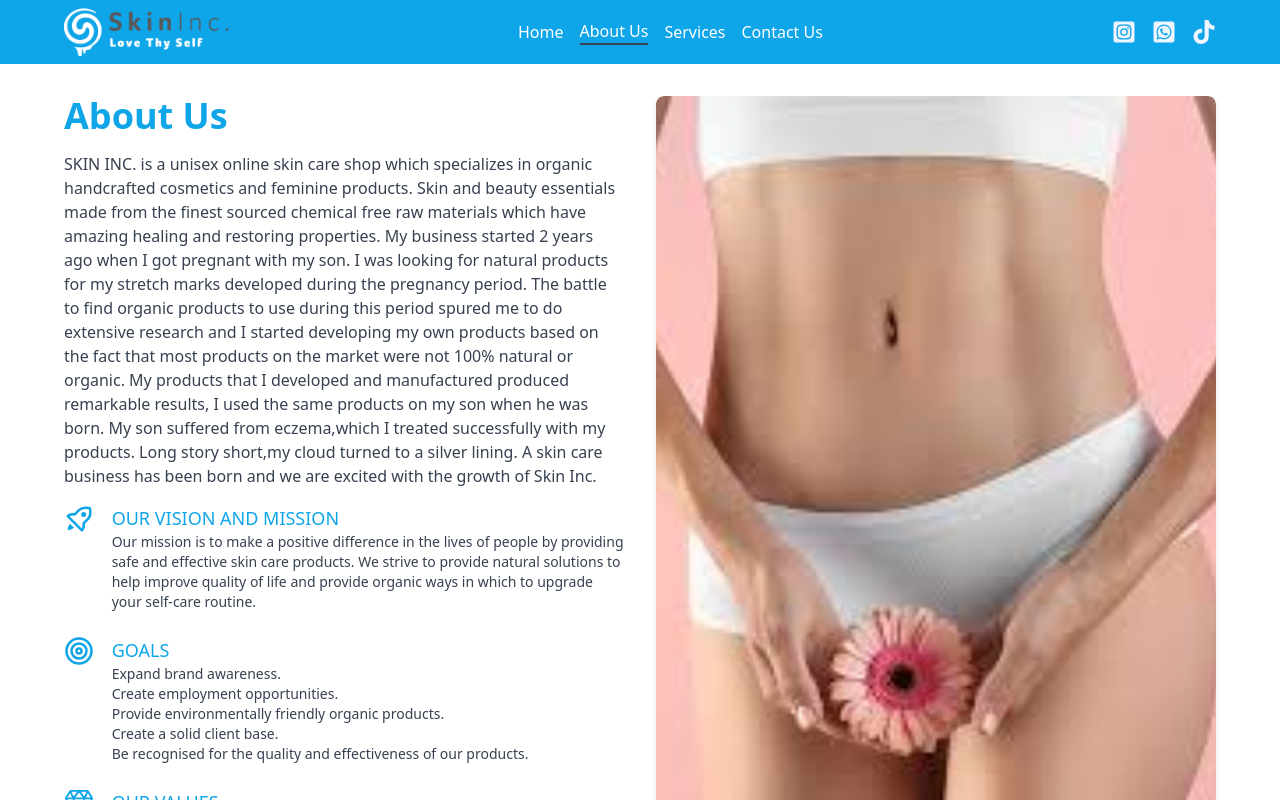
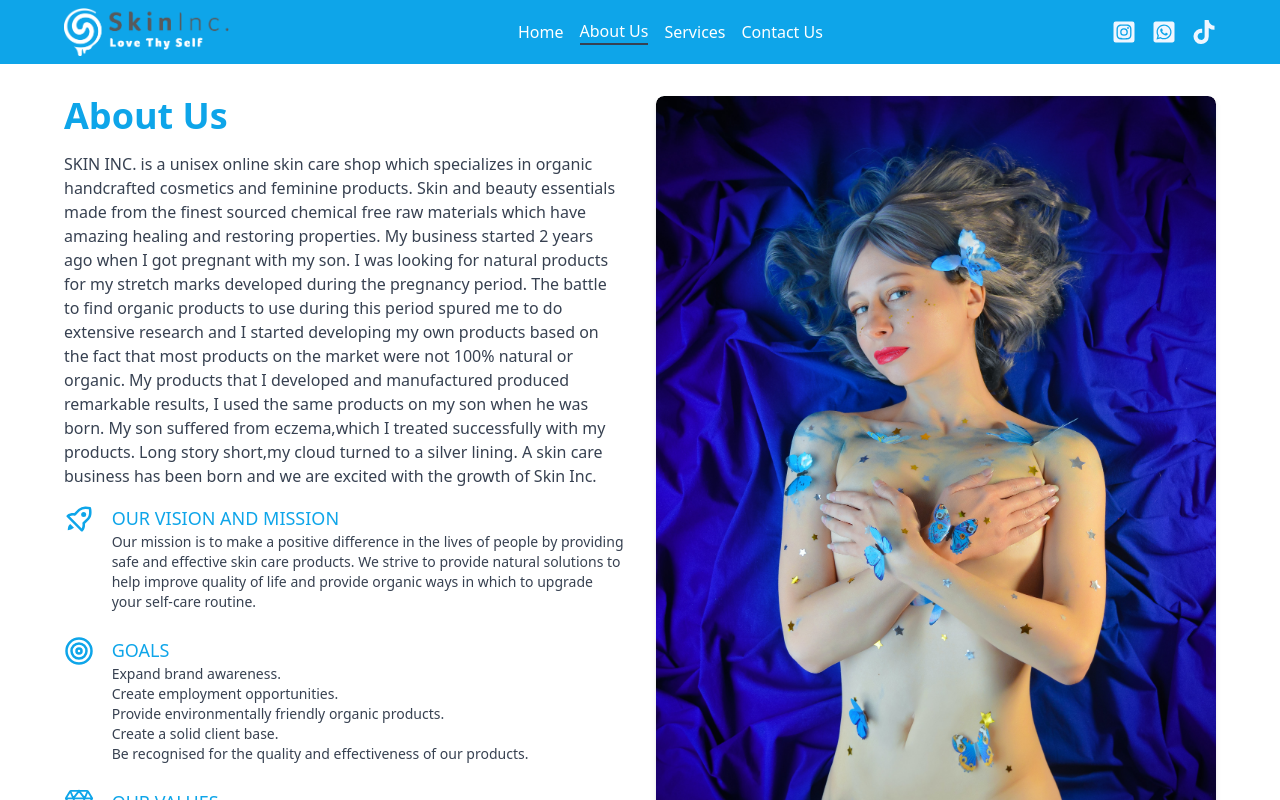
Before and after one commit to PhilaniNcube/skininc, a Next.js app: page /about in a window 1280 px wide. Shown: the top 800 px of the page. Built offline with nearby package versions, Linux system fonts and the light colour scheme.

Commit message:
change images

```diff
--- a/pages/about.jsx
+++ b/pages/about.jsx
@@ -76,7 +76,7 @@ const About = () => {
           <div className="rounded overflow-hidden shadow-md">
             <div className="object-cover overflow-hidden rounded-lg h-[90vh] md:h-full">
               <Image
-                src="/images/about.jpg"
+                src="/images/victoria.jpg"
                 width={1280}
                 height={1920}
                 alt="skin care"
--- a/pages/contact.jsx
+++ b/pages/contact.jsx
@@ -7,9 +7,9 @@ const contact = () => {
       <div className="relative min-h-[120vh] overflow-hidden py-6">
         <div className="absolute inset-0 z-20 aspect-video object-cover">
           <Image
-            src="/images/face.jpg"
+            src="/images/rose.webp"
             alt="skin care"
-            className="aspect-video h-full object-cover object-bottom"
+            className="aspect-video h-full object-cover object-center"
             width={1920}
             height={1280}
           />
```
Also changed, not shown: public/images/rose.webp (added), public/images/victoria.jpg (added).
